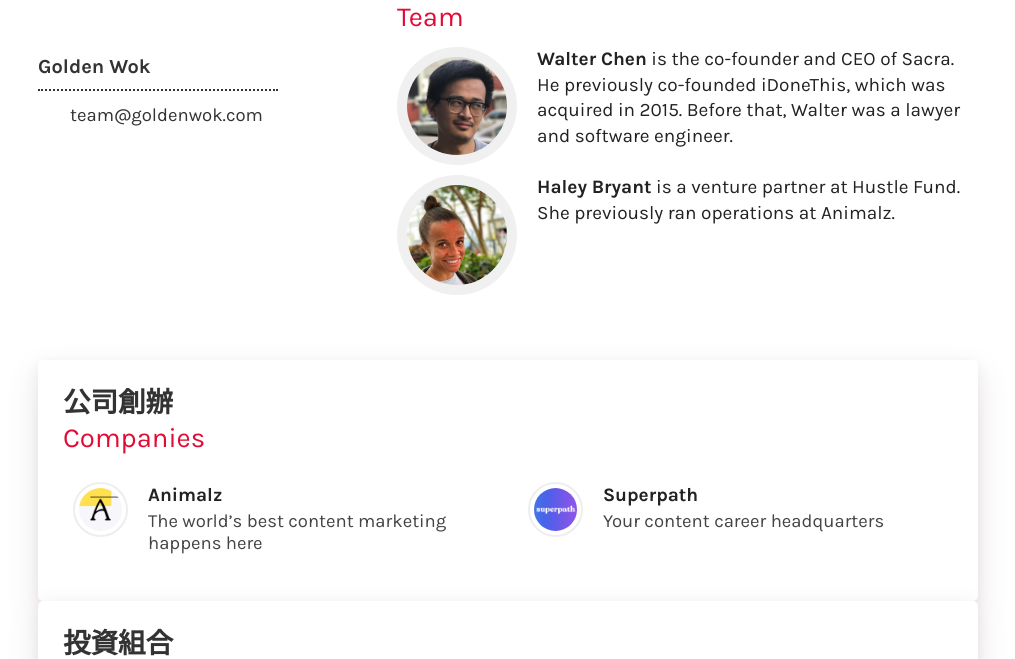
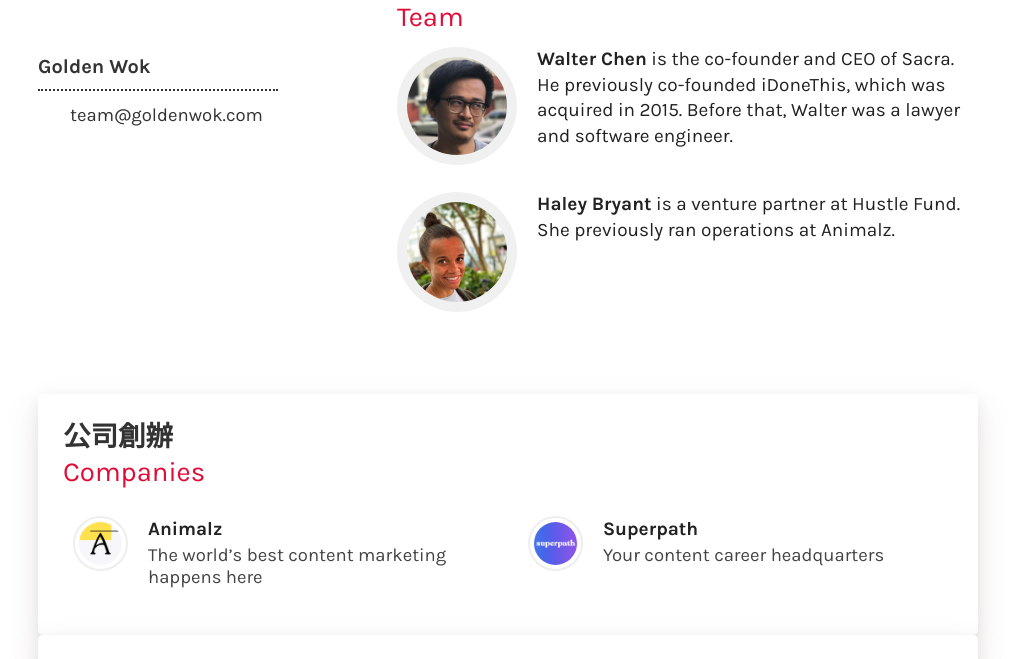
Before and after one commit to smalter/smalter.github.io, a PHP site: page / in a window 1280 px wide. Shown: the part 286-945 px from the top of the page, without its empty margins (132-1147 px from the left). Run offline with PHP 8.4, Linux system fonts and the light colour scheme.

Commit message:
Update style.css

```diff
--- a/css/style.css
+++ b/css/style.css
@@ -664,6 +664,7 @@ main section.companies-box {
 
 .team li .box {
   counter-increment: companies;
+  padding-bottom: 17px;
   position: relative;
   overflow: hidden;
   border-radius: 7px;
```
